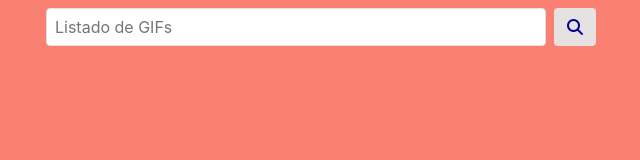
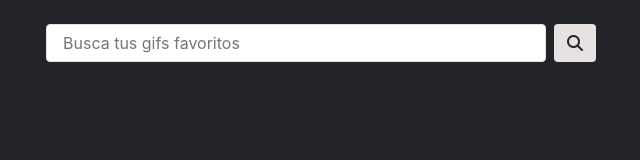
Before and after one commit to gabrielvieyra/Listado-de-gifs, a plain HTML site: page index.html in a window 1280 px wide. Shown: the whole page, without its empty margins (319-959 px from the left). Drawn offline with Linux system fonts and the light colour scheme.

Commit message:
cambios en la UI

```diff
--- a/css/style.css
+++ b/css/style.css
@@ -1,19 +1,14 @@
 body {
-    background-color: #FA8072;
+    background-color: #222429;
 }
 
 #txt-busqueda {
     width: 500px;
-    padding: 0px 0px 0px 8px ;
     height: 38px;
+    outline: none;
 }
 
-.btn {
-    color: #000092;
+#btn-cargar-listado {
+    color: #222429;
     background-color: #e6e2e1;
-    height: 38px;
 }
-
-.img-buscador {
-    padding: 5px;
-}
--- a/gifs.js
+++ b/gifs.js
@@ -30,6 +30,6 @@ function mostrarGifs(gifs) {
     listadoGifs.innerHTML = "";
 
     for (gif of gifs.data) {
-        listadoGifs.innerHTML += `<img class="img-buscador" src="${gif.images.original.url}">`;
+        listadoGifs.innerHTML += `<img class="m-2" src="${gif.images.original.url}">`;
     }
 }
--- a/index.html
+++ b/index.html
@@ -1,35 +1,44 @@
 <!DOCTYPE html>
 
 <html lang="es">
-
     <head>
-		<meta charset="UTF-8">
+        <meta charset="UTF-8" />
         <title>Gifs</title>
 
         <!-- Font awesome -->
-		<script src="https://kit.fontawesome.com/62b3551efa.js" crossorigin="anonymous"></script>
+        <script
+            src="https://kit.fontawesome.com/62b3551efa.js"
+            crossorigin="anonymous"
+        ></script>
 
         <!-- favicon -->
-		<link rel="shortcut icon" href="img/favicon.ico" type="image/ico">
+        <link rel="shortcut icon" href="img/favicon.ico" type="image/ico" />
 
-		<link rel="stylesheet" href="vendor/bootstrap/css/bootstrap.min.css">
-		<link href="css/style.css" rel="stylesheet">
-
+        <link rel="stylesheet" href="vendor/bootstrap/css/bootstrap.min.css" />
+        <link href="css/style.css" rel="stylesheet" />
     </head>
 
-	<body>
+    <body class="min-vh-100">
         <div class="container">
             <div class="row">
-				<div class="col-md-12 p-2 mb-2 d-flex flex-row align-items-center justify-content-center">
-					<input class="border rounded mr-2" id="txt-busqueda" name="txt-busqueda" type="text" method="post" max-length="100" autocomplete="off" placeholder="Listado de GIFs">
-
-                    <button class="btn" id="btn-cargar-listado">
+                <div class="col d-flex flex-column align-items-center">
+                    <div class="d-flex my-4">
+                        <input
+                            class="border rounded mr-2 px-3 py-2"
+                            id="txt-busqueda"
+                            type="text"
+                            autocomplete="off"
+                            placeholder="Busca tus gifs favoritos"
+                        />
+                        <button
+                            class="btn d-flex align-items-center justify-content-center shadow-none"
+                            id="btn-cargar-listado"
+                        >
                             <i class="fas fa-search"></i>
                         </button>
                     </div>
-
                     <article id="listado-gifs"></article>
-
+                </div>
             </div>
         </div>
 
@@ -39,5 +48,4 @@
 
         <script src="gifs.js"></script>
     </body>
-
 </html>
```
Lines whose indentation alone changed are shown as unchanged.
